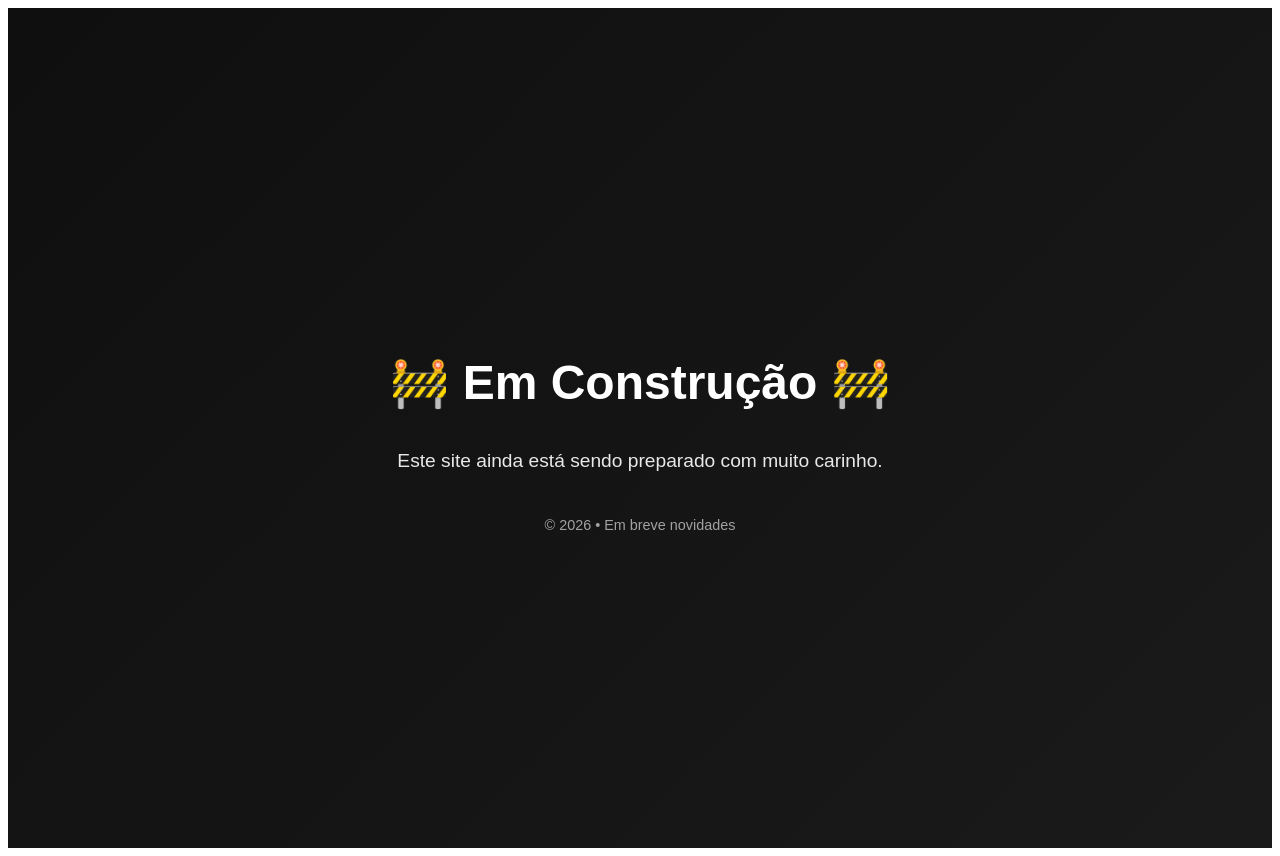
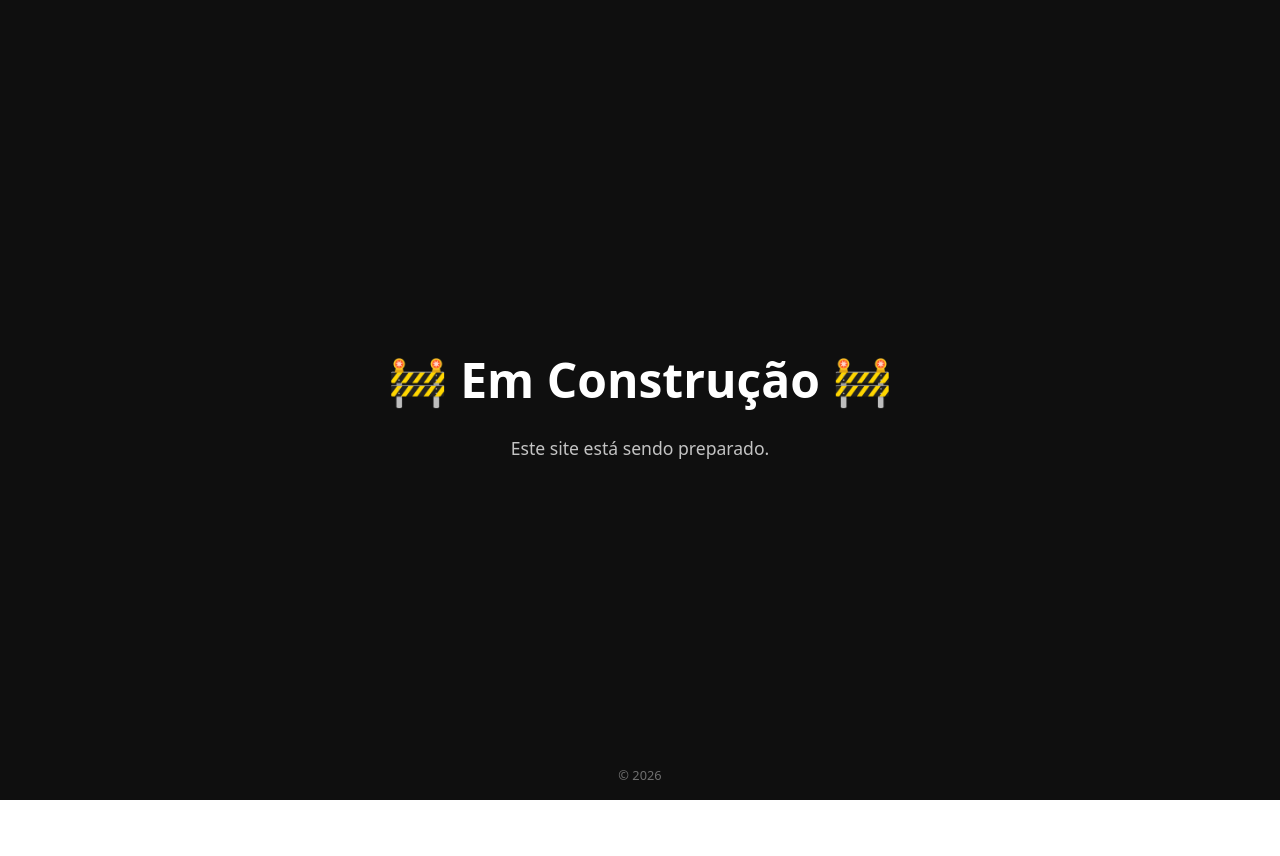
Before and after one commit to victoralmeidaa/clone-tabnews, a Next.js app: page / in a window 1280 px wide. After the commit the page ends 800 px from the top, so only its background shows below. Built offline with nearby package versions, Linux system fonts and the light colour scheme.

Commit message:
modified pages

```diff
--- a/pages/index.js
+++ b/pages/index.js
@@ -1,46 +1,47 @@
 function Home() {
   return (
-    <div style={styles.container}>
+    <main style={styles.container}>
       <h1 style={styles.title}>🚧 Em Construção 🚧</h1>
 
-      <p style={styles.text}>
-        Este site ainda está sendo preparado com muito carinho.
-      </p>
+      <p style={styles.text}>Este site está sendo preparado.</p>
 
-      <span style={styles.footer}>
-        © {new Date().getFullYear()} • Em breve novidades
-      </span>
-    </div>
+      <footer style={styles.footer}>© {new Date().getFullYear()}</footer>
+    </main>
   );
 }
 
 const styles = {
   container: {
-    minHeight: "100vh",
-    background: "linear-gradient(135deg, #0f0f0f, #1a1a1a)",
-    color: "#ffffff",
+    position: "fixed", // TRAVA no tamanho da viewport
+    inset: 0, // top/right/bottom/left = 0
     display: "flex",
     flexDirection: "column",
     alignItems: "center",
     justifyContent: "center",
+    background: "#0f0f0f",
+    color: "#fff",
     textAlign: "center",
-    padding: "20px",
-    fontFamily: "Arial, sans-serif",
+    fontFamily: "system-ui, sans-serif",
+    overflow: "hidden", // impede qualquer sobra
   },
+
   title: {
-    fontSize: "3rem",
-    marginBottom: "20px",
+    fontSize: "clamp(2rem, 6vw, 3rem)",
+    marginBottom: "0.75rem",
+    lineHeight: 1.1,
   },
+
   text: {
-    fontSize: "1.2rem",
-    maxWidth: "500px",
-    marginBottom: "15px",
-    opacity: 0.9,
+    fontSize: "clamp(0.95rem, 3vw, 1.1rem)",
+    opacity: 0.75,
+    maxWidth: "90vw", // nunca ultrapassa a tela
   },
+
   footer: {
-    marginTop: "30px",
-    fontSize: "0.9rem",
-    opacity: 0.6,
+    position: "absolute",
+    bottom: "1rem",
+    fontSize: "0.8rem",
+    opacity: 0.4,
   },
 };
 
```
